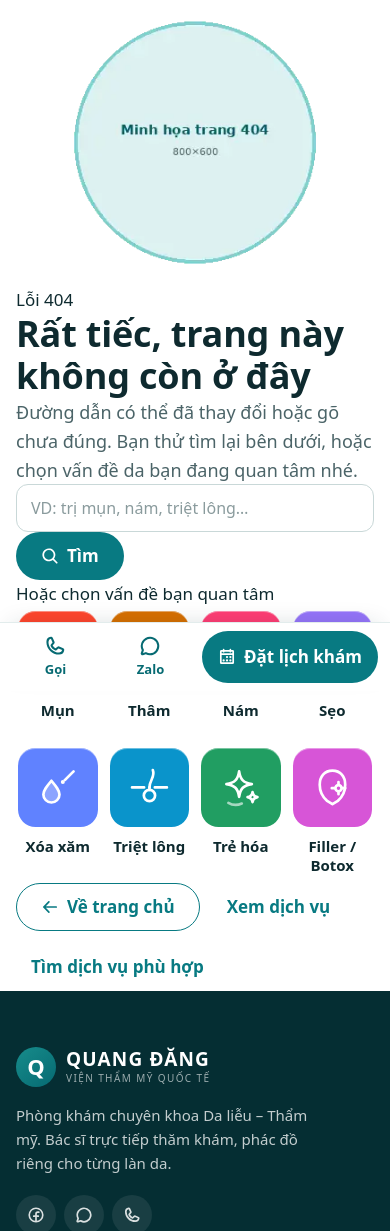
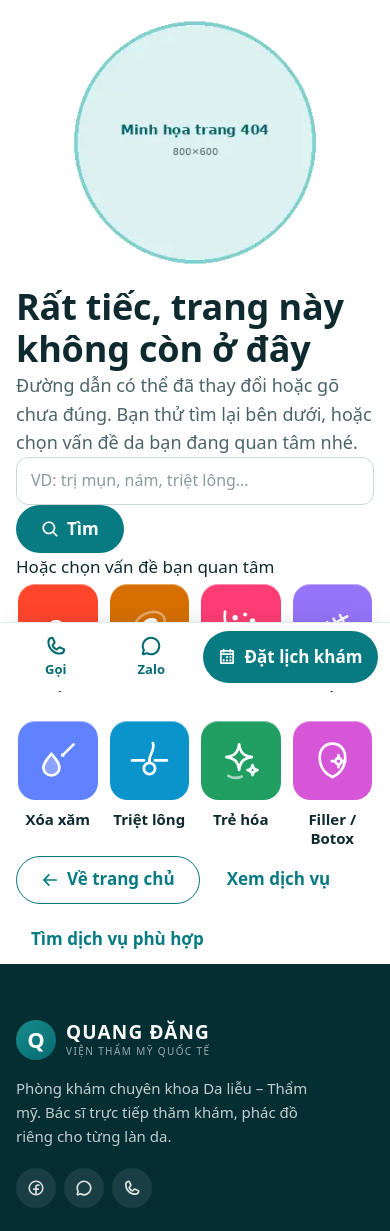
Before and after one commit to mesleepingallday/qd-spa-new, a WordPress theme: template quangdang/404.php in a window 390 px wide. Shown: the part 153-1384 px from the top of the page. Run offline with PHP 8.4 and a stand-in for WordPress, Linux system fonts and the light colour scheme; the site name, menu and one post (Sample post) are stand-ins, and other content is empty; some libraries are stand-ins or nearby versions.

Commit message:
Phase 6: about, doctors, training, 404 (no eyebrow labels, long buttons wrap)
- Removed the decorative teal eyebrow labels above page titles (About, Training archive and course,
  404). Doctor role lines stay: they are content.
- Buttons wrap a long label inside themselves instead of widening the page (a 335px document on a
  320px phone on the facilities page); the phone action bar keeps its single-line labels.
- Swept every About, doctor and course page at 320/375/768/1440: no horizontal overflow.

Co-Authored-By: Claude <noreply@anthropic.com>
Claude-Session: https://claude.ai/code/session_01387oCCR1uBgEmASpvDJYie

```diff
--- a/quangdang/404.php
+++ b/quangdang/404.php
@@ -17,7 +17,6 @@ get_header();
 				<?php echo qd_asset_img( 'misc/not-found', '', array( 'loading' => 'eager' ) ); // phpcs:ignore WordPress.Security.EscapeOutput ?>
 			</div>
 			<div class="not-found__body">
-				<p class="about-kicker">Lỗi 404</p>
 				<h1 class="page-title" id="nf-title">Rất tiếc, trang này không còn ở đây</h1>
 				<p class="lead">Đường dẫn có thể đã thay đổi hoặc gõ chưa đúng. Bạn thử tìm lại bên dưới, hoặc chọn vấn đề da bạn đang quan tâm nhé.</p>
 
--- a/quangdang/archive-khoa-hoc.php
+++ b/quangdang/archive-khoa-hoc.php
@@ -21,7 +21,6 @@ get_header();
 <section class="page-hero training-hero">
 	<div class="container">
 		<?php qd_breadcrumbs(); ?>
-		<p class="about-kicker">Đào tạo tại Quang Đăng</p>
 		<h1 class="page-title">Học nghề chăm sóc da cùng bác sĩ</h1>
 		<p class="lead">Các khóa học ngắn, thực hành nhiều, dành cho người mới bắt đầu và kỹ thuật viên muốn nâng tay nghề.</p>
 	</div>
--- a/quangdang/assets/css/main.css
+++ b/quangdang/assets/css/main.css
@@ -388,7 +388,9 @@ button { font: inherit; color: inherit; cursor: pointer; }
 	line-height: 1.2;
 	text-align: center;
 	text-decoration: none;
-	white-space: nowrap;
+	max-width: 100%;
+	white-space: normal; /* a long label wraps inside the button instead of widening the page on a 320px phone */
+	text-wrap: balance;
 	transition: background-color var(--t-press), border-color var(--t-press), color var(--t-press), transform var(--t-press) var(--ease);
 }
 
@@ -1518,7 +1520,7 @@ button { font: inherit; color: inherit; cursor: pointer; }
 
 .action-bar__btn:hover { background: var(--mist); }
 .action-bar--contact { grid-template-columns: 1fr 1fr; }
-.action-bar .btn { min-height: 52px; }
+.action-bar .btn { min-height: 52px; padding-inline: 12px; white-space: nowrap; } /* the bar's labels are short and stay on one line */
 
 @media (min-width: 1024px) {
 	.action-bar { display: none; }
--- a/quangdang/page-gioi-thieu.php
+++ b/quangdang/page-gioi-thieu.php
@@ -26,7 +26,6 @@ while ( have_posts() ) :
 			'photo'     => 'about/le-tan',
 			'photo_alt' => 'Quầy lễ tân Phòng khám Da liễu Thẩm mỹ Quang Đăng',
 			'subnav'    => false,
-			'kicker'    => 'Về Quang Đăng',
 		)
 	);
 	?>
--- a/quangdang/single-khoa-hoc.php
+++ b/quangdang/single-khoa-hoc.php
@@ -89,7 +89,6 @@ while ( have_posts() ) :
 			<?php qd_breadcrumbs(); ?>
 			<div class="course-hero__grid">
 				<div class="course-hero__text">
-					<p class="about-kicker">Khóa học</p>
 					<h1 class="page-title"><?php the_title(); ?></h1>
 					<?php if ( has_excerpt() ) : ?>
 						<p class="lead"><?php echo esc_html( get_the_excerpt() ); ?></p>
```
Also changed, not shown: docs/REDESIGN.md (+1 -1 lines).
